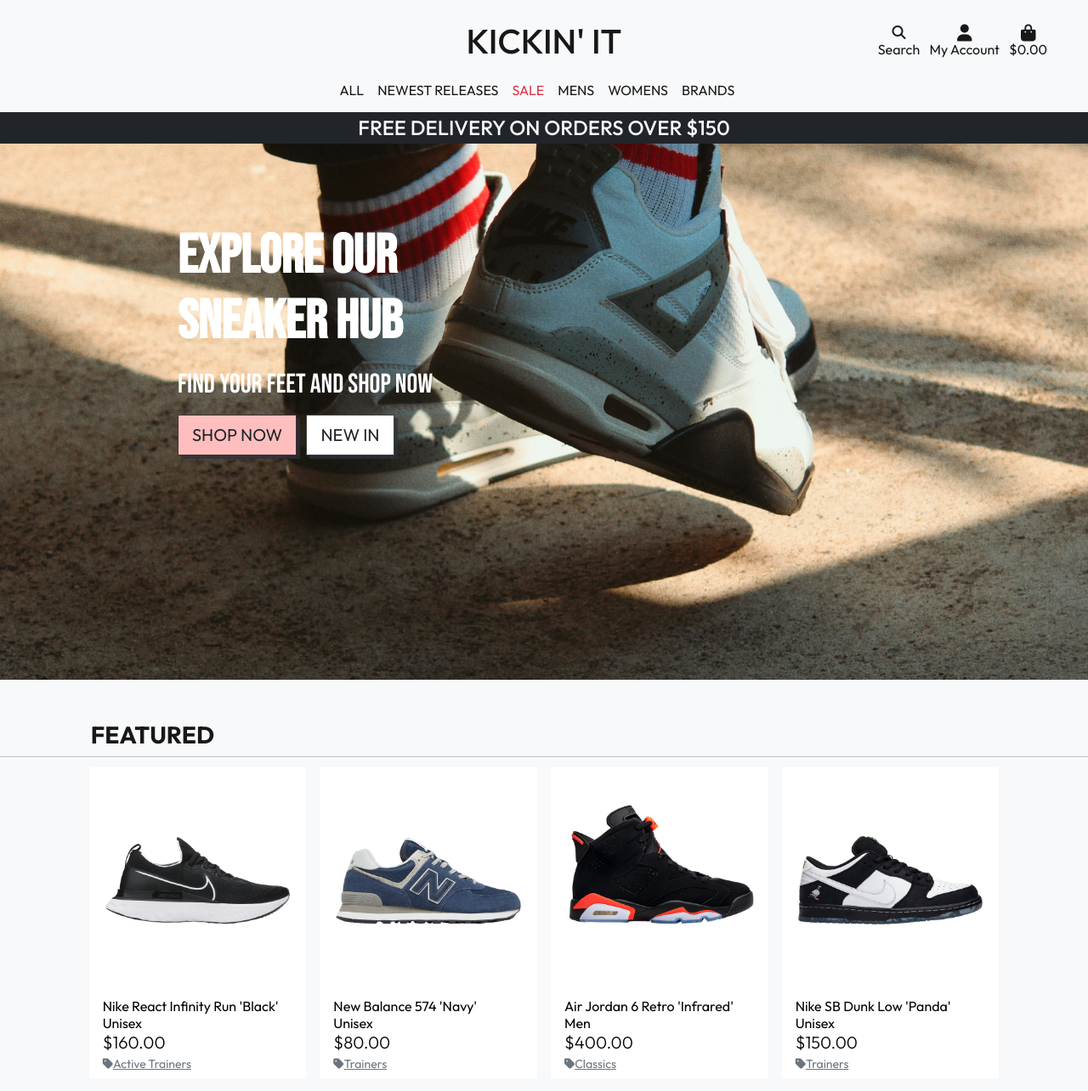
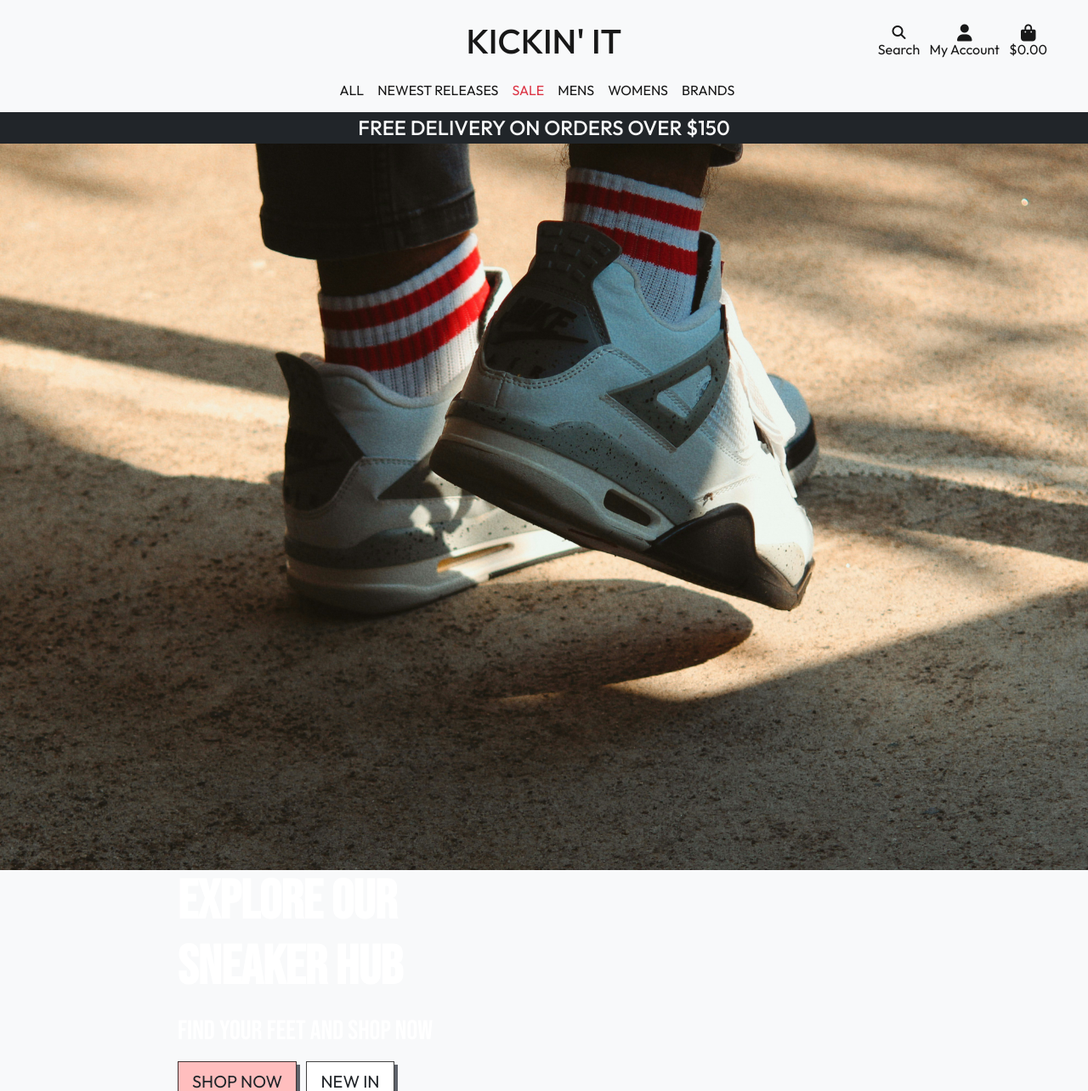
Before and after one commit to cambboyle/Kickin-it, a Django app: page / in a window 1280 px wide. Shown: the top 1284 px of the page at 85% size. Run offline with Django 3.2, Linux system fonts and the light colour scheme; data comes from the database, SQL or seed files in the repository; some libraries are stand-ins or nearby versions.

Commit message:
Add Hero Image as img

```diff
--- a/home/templates/home/index.html
+++ b/home/templates/home/index.html
@@ -7,7 +7,8 @@
 {% block content %}
 <!-- Hero Image -->
 <section>
-    <div class="" style="height: 100dvh; background: url(media/hero-image.jpg) center / cover no-repeat;">
+    <div class="" >
+        <img src="{{ MEDIA_URL }}hero-image.jpg" alt="hero image" class="img-fluid">
         <div class="container h-100">
             <div class="row h-100">
                 <div class="col-md-6 text-center text-md-start d-flex d-sm-flex d-md-flex justify-content-center align-items-center justify-content-md-start align-items-md-center justify-content-xl-center">
```
